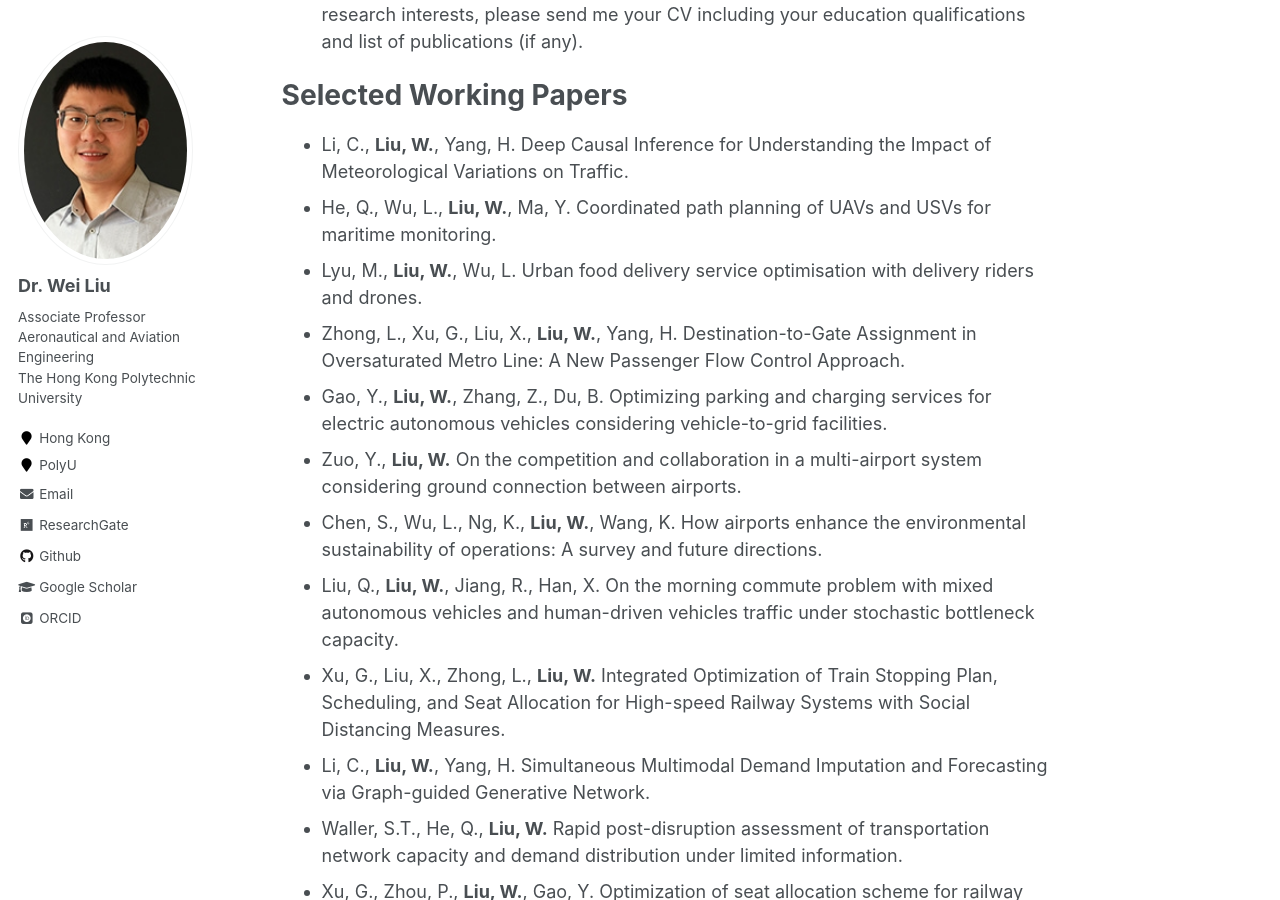
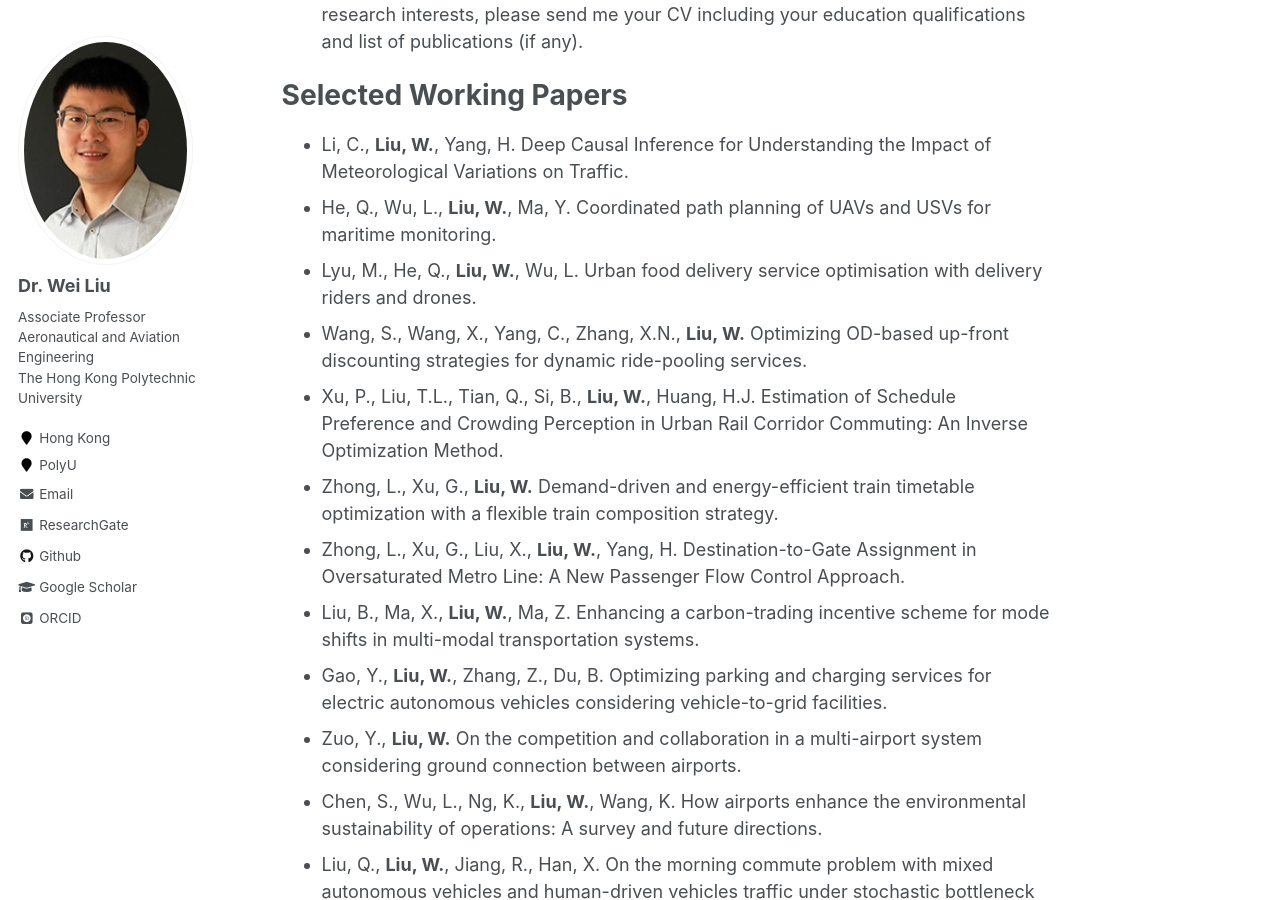
Before and after one commit to weiliu2016/weiliu2016.github.io, a Jekyll site: the page built from _pages/about.md, in a window 1280 px wide and 900 px high, scrolled down 2276 px. Built offline with Jekyll 4.4.1, drawn with Linux system fonts in a browser that asks for light colours; some web fonts are replaced.

Commit message:
Update about.md

```diff
--- a/_pages/about.md
+++ b/_pages/about.md
@@ -62,8 +62,12 @@ Selected Working Papers
 ======
 - Li, C., **Liu, W.**, Yang, H. Deep Causal Inference for Understanding the Impact of Meteorological Variations on Traffic.
 - He, Q., Wu, L., **Liu, W.**, Ma, Y. Coordinated path planning of UAVs and USVs for maritime monitoring.
-- Lyu, M., **Liu, W.**, Wu, L. Urban food delivery service optimisation with delivery riders and drones.
+- Lyu, M., He, Q., **Liu, W.**, Wu, L. Urban food delivery service optimisation with delivery riders and drones.
+- Wang, S., Wang, X., Yang, C., Zhang, X.N., **Liu, W.** Optimizing OD-based up-front discounting strategies for dynamic ride-pooling services.
+- Xu, P., Liu, T.L., Tian, Q., Si, B., **Liu, W.**, Huang, H.J. Estimation of Schedule Preference and Crowding Perception in Urban Rail Corridor Commuting: An Inverse Optimization Method.
+- Zhong, L., Xu, G., **Liu, W.** Demand-driven and energy-efficient train timetable optimization with a flexible train composition strategy.
 - Zhong, L., Xu, G., Liu, X., **Liu, W.**, Yang, H. Destination-to-Gate Assignment in Oversaturated Metro Line: A New Passenger Flow Control Approach.
+- Liu, B., Ma, X., **Liu, W.**, Ma, Z. Enhancing a carbon-trading incentive scheme for mode shifts in multi-modal transportation systems.
 - Gao, Y., **Liu, W.**, Zhang, Z., Du, B. Optimizing parking and charging services for electric autonomous vehicles considering vehicle-to-grid facilities.
 - Zuo, Y., **Liu, W.** On the competition and collaboration in a multi-airport system considering ground connection between airports.
 - Chen, S., Wu, L., Ng, K., **Liu, W.**, Wang, K. How airports enhance the environmental sustainability of operations: A survey and future directions.
```
